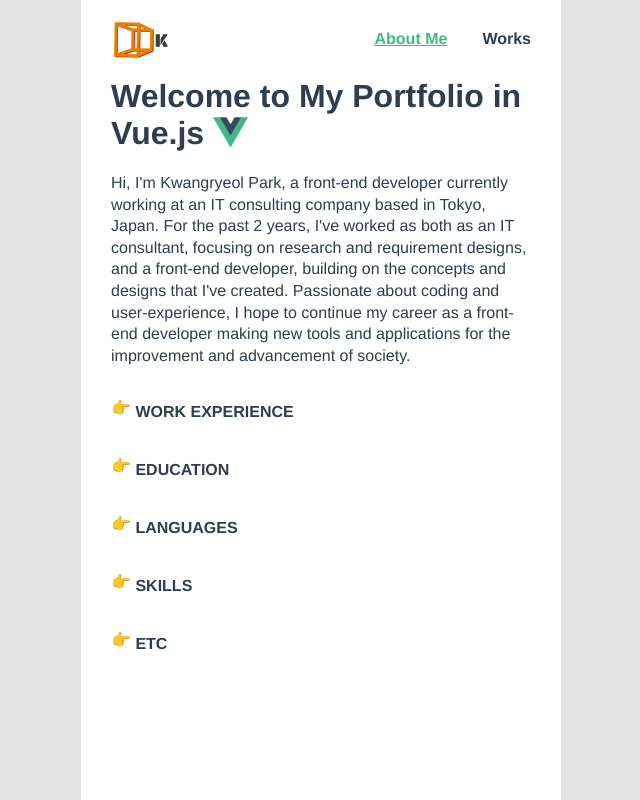
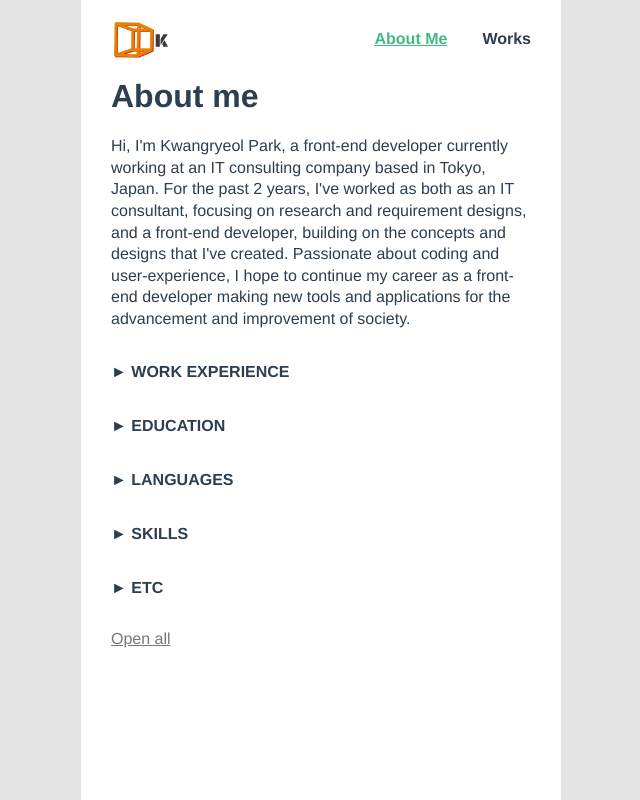
Before and after one commit to ryeolkwang/portfolio-vuejs, a Vue app: page / in a window 1280 px wide. Shown: the whole page, without its empty margins (319-959 px from the left). Built offline with nearby package versions, Linux system fonts and the light colour scheme.

Commit message:
Add toggle fixes

```diff
--- a/src/api/data/about.json
+++ b/src/api/data/about.json
@@ -5,13 +5,13 @@
 		"city": "Tokyo",
 		"country": "Japan"
 	},
-	"intro": "Hi, I'm Kwangryeol Park, a front-end developer currently working at an IT consulting company based in Tokyo, Japan. For the past 2 years, I've worked as both as an IT consultant, focusing on research and requirement designs, and a front-end developer, building on the concepts and designs that I've created. Passionate about coding and user-experience, I hope to continue my career as a front-end developer making new tools and applications for the improvement and advancement of society.",
+	"intro": "Hi, I'm Kwangryeol Park, a front-end developer currently working at an IT consulting company based in Tokyo, Japan. For the past 2 years, I've worked as both as an IT consultant, focusing on research and requirement designs, and a front-end developer, building on the concepts and designs that I've created. Passionate about coding and user-experience, I hope to continue my career as a front-end developer making new tools and applications for the advancement and improvement of society.",
 	"work experience": [
-		"IT Consultant and Front-end Developer at BayCurrent Consulting / 2018-"
+		"IT Consultant & Front-end Developer at BayCurrent Consulting / 2018-"
 	  ],
 	"education": [
-		"Undergraduate: Studied BSc Actuarial Science at LSE",
-		"Postgraduate: Studied MSc Risk Management at LSE"
+		"Undergraduate: Studied BSc Actuarial Science at LSE / 2014-2017",
+		"Postgraduate: Studied MSc Risk Management at LSE / 2017-2018"
 	],
 	"languages": ["English", "Japanese", "Korean"],
 	"skills": [
@@ -20,6 +20,7 @@
 	  "Zeplin, Figma"
 	],
 	"etc": [
-	  "Working on it"
+	  "Working on my mini-projects",
+	  "Studying CSS and JavaScript on Udemy"
 	]
 }
--- a/src/components/Intro.vue
+++ b/src/components/Intro.vue
@@ -2,7 +2,6 @@
 	<div class="intro">
 		<h1>
 			{{ welcome }}
-			<img class="vue" alt="Vue logo" src="@/assets/vueLogo.png" />
 		</h1>
 		<p class="story">
 			{{ this.about.intro }}
@@ -26,10 +25,6 @@ export default {
 </script>
 
 <style scoped lang="scss">
-a {
-	color: #42b983;
-}
-
 h1 {
 	margin: 0 0 20px;
 }
@@ -38,12 +33,6 @@ h1 {
 	margin-bottom: 30px;
 }
 
-.vue {
-	height: 35px;
-	width: 35px;
-	vertical-align: text-top;
-}
-
 .story {
 	line-height: 1.35;
 }
--- a/src/components/Skills.vue
+++ b/src/components/Skills.vue
@@ -13,6 +13,9 @@
 				{{ list }}
 			</li>
 		</ul>
+		<button class="toggleButton" @click="toggleAll()">
+			{{ toggleButton }}
+		</button>
 	</div>
 </template>
 
@@ -45,6 +48,10 @@ export default {
 					obj[key] = this.about[key];
 					return obj;
 				}, {});
+		},
+
+		toggleButton() {
+			return this.expandedGroup.length === 0 ? 'Open all' : 'Close all';
 		}
 	},
 
@@ -57,25 +64,26 @@ export default {
 			if (this.isExpanded(idx))
 				this.expandedGroup.splice(this.expandedGroup.indexOf(idx), 1);
 			else this.expandedGroup.push(idx);
+		},
+
+		toggleAll() {
+			if (this.expandedGroup.length === 0)
+				this.expandedGroup.push(...Object.keys(this.aboutItems));
+			else this.expandedGroup.splice(0);
 		}
 	}
 };
 </script>
 
 <style scoped lang="scss">
-a {
-	color: #42b983;
-}
-
 ul {
 	font-weight: bold;
 	line-height: 1.5;
 	cursor: pointer;
 
 	&::before {
-		content: '👉';
+		content: '\25BA';
 		display: inline;
-		vertical-align: text-bottom;
 	}
 
 	+ ul {
@@ -88,13 +96,29 @@ ul {
 
 	&.ExToggled {
 		&::before {
-			content: '👇';
+			content: '\25BC';
 		}
 	}
 }
 
 li {
+	position: relative;
+	margin-left: 20px;
 	list-style: none;
 	font-weight: normal;
+
+	&::before {
+		content: '-';
+		position: absolute;
+		left: -15px;
+	}
+}
+
+.toggleButton {
+	margin-top: 30px;
+	color: #777;
+	border: none;
+	background-color: transparent;
+	text-decoration: underline;
 }
 </style>
--- a/src/views/About.vue
+++ b/src/views/About.vue
@@ -1,6 +1,6 @@
 <template>
 	<div class="about">
-		<Intro welcome="Welcome to My Portfolio in Vue.js" />
+		<Intro welcome="About me" />
 		<Skills />
 	</div>
 </template>
@@ -17,14 +17,3 @@ export default {
 	}
 };
 </script>
-
-<style scoped lang="scss">
-.sidebar {
-	width: 30%;
-	padding: 30px;
-}
-
-.name {
-	margin-bottom: 50px;
-}
-</style>
```
